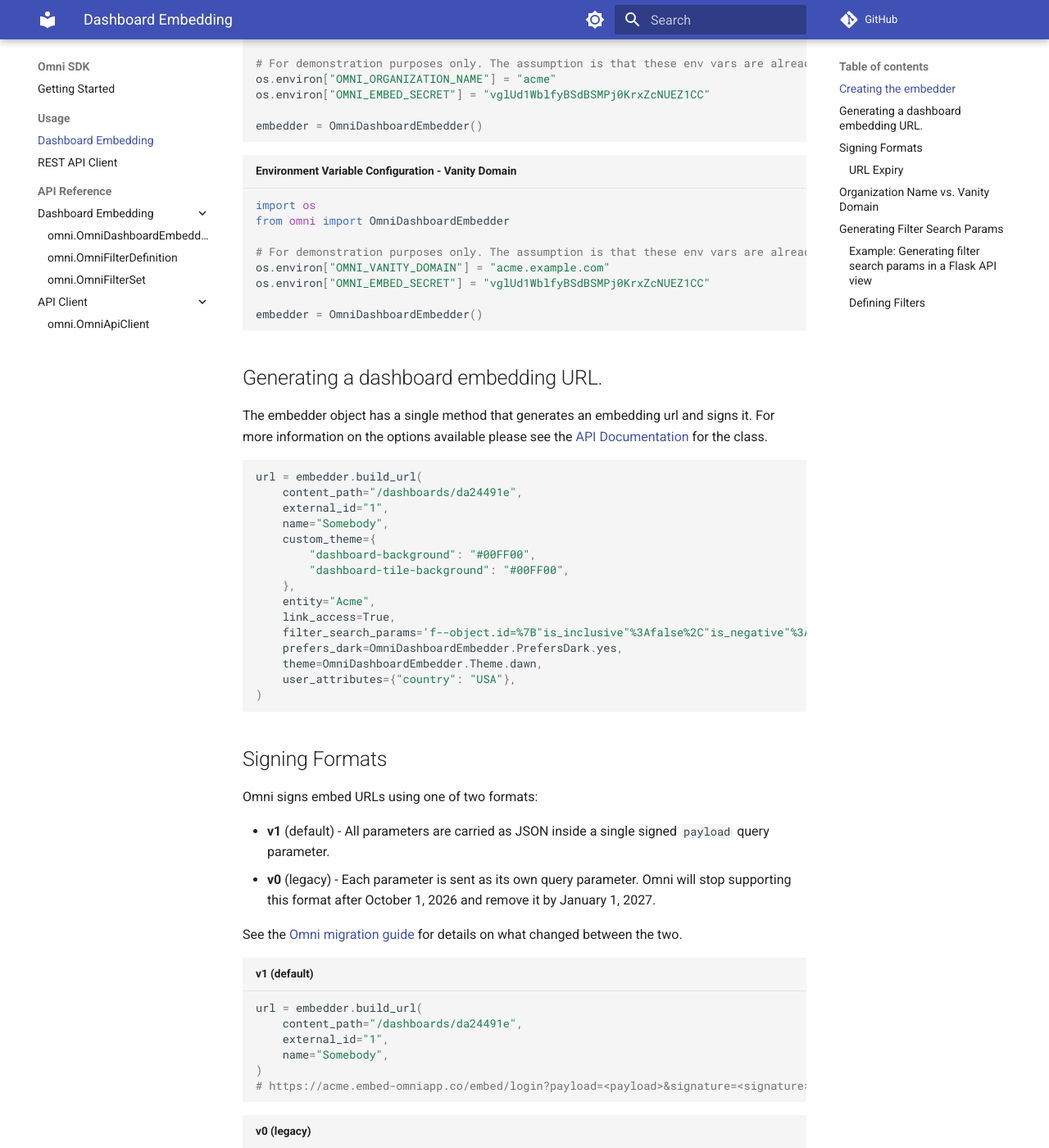
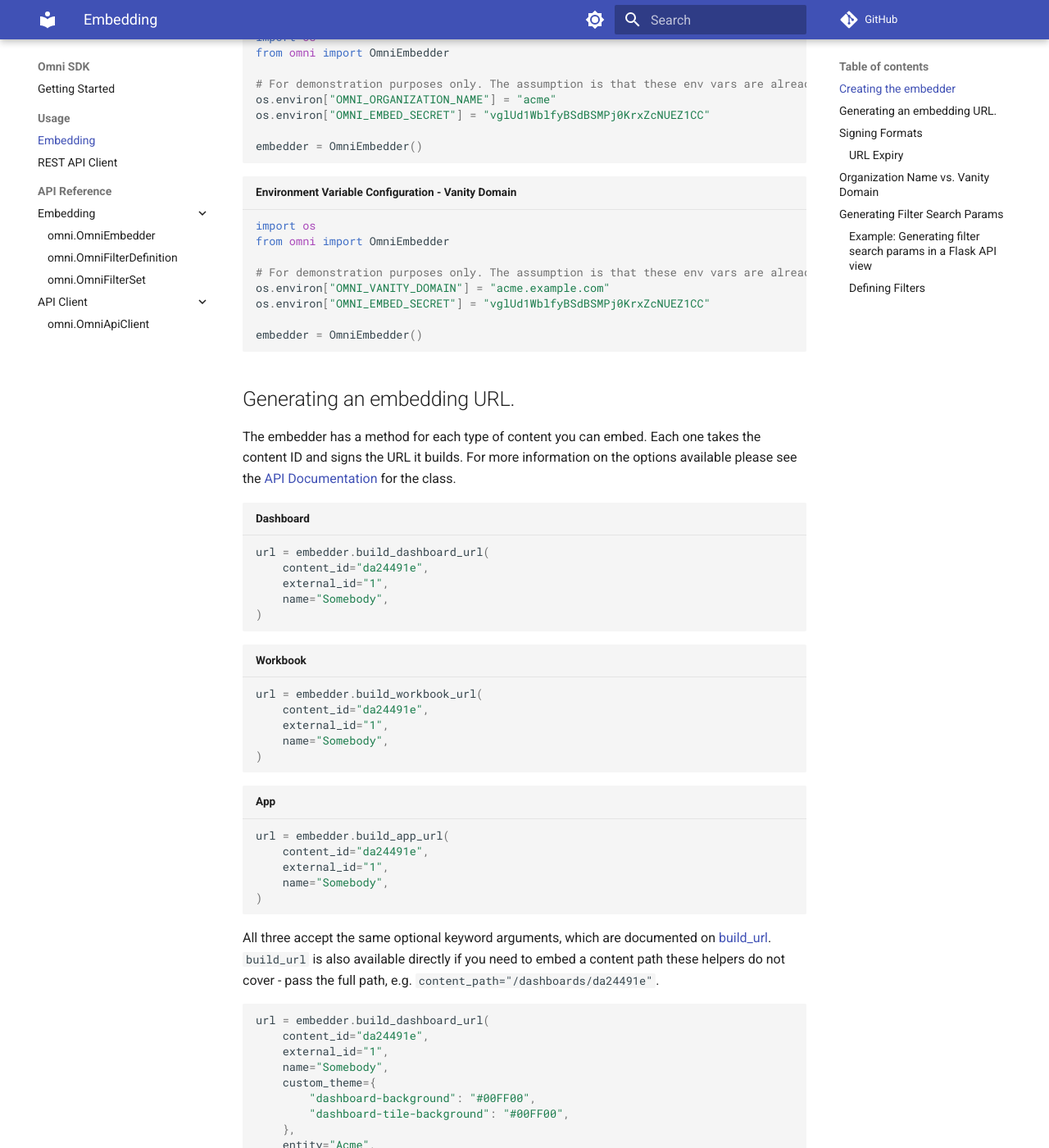
Before and after one commit to camoag/omni-sdk, an MkDocs documentation site: the page built from docs/usage/embedding.md, in a window 1280 px wide and 1400 px high, scrolled down 765 px. Shown: the whole window at 82% size. Built offline with MkDocs 1.6.1 and Material for MkDocs 9.7.7, drawn with Linux system fonts in a browser that asks for light colours; comment, search, counter and statistics services are not loaded; the version menu is left out; some of the changed text lies outside the part shown.

Commit message:
Adopt Omni TypeScript SDK convention for more easily embedding workbooks + apps

````diff
--- a/docs/usage/dashboard_embedding.md
+++ b/docs/usage/embedding.md
@@ -6,47 +7,77 @@ Configuration of the client can be handled using kwargs or environment variables
 the embedder using your organization name or a vanity domain, more info on these options is below.
 
 ```python title="Kwarg Configuration - Organization Name"
-from omni import OmniDashboardEmbedder
+from omni import OmniEmbedder
 
-embedder = OmniDashboardEmbedder(organization_name="acme", embed_secret="vglUd1WblfyBSdBSMPj0KrxZcNUEZ1CC")
+embedder = OmniEmbedder(organization_name="acme", embed_secret="vglUd1WblfyBSdBSMPj0KrxZcNUEZ1CC")
 ```
 
 ```python  title="Kwarg Configuration - Vanity Domain"
-from omni import OmniDashboardEmbedder
+from omni import OmniEmbedder
 
-embedder = OmniDashboardEmbedder(vanity_domain="acme.example.com", embed_secret="vglUd1WblfyBSdBSMPj0KrxZcNUEZ1CC")
+embedder = OmniEmbedder(vanity_domain="acme.example.com", embed_secret="vglUd1WblfyBSdBSMPj0KrxZcNUEZ1CC")
 ```
 
 
 ```python title="Environment Variable Configuration - Organization Name"
 import os
-from omni import OmniDashboardEmbedder
+from omni import OmniEmbedder
 
 # For demonstration purposes only. The assumption is that these env vars are already set.
 os.environ["OMNI_ORGANIZATION_NAME"] = "acme"
 os.environ["OMNI_EMBED_SECRET"] = "vglUd1WblfyBSdBSMPj0KrxZcNUEZ1CC"
 
-embedder = OmniDashboardEmbedder()
+embedder = OmniEmbedder()
 ```
 
 ```python title="Environment Variable Configuration - Vanity Domain"
 import os
-from omni import OmniDashboardEmbedder
+from omni import OmniEmbedder
 
 # For demonstration purposes only. The assumption is that these env vars are already set.
 os.environ["OMNI_VANITY_DOMAIN"] = "acme.example.com"
 os.environ["OMNI_EMBED_SECRET"] = "vglUd1WblfyBSdBSMPj0KrxZcNUEZ1CC"
 
-embedder = OmniDashboardEmbedder()
+embedder = OmniEmbedder()
 ```
 
-## Generating a dashboard embedding URL.
-The embedder object has a single method that generates an embedding url and signs it. For more information on the
-options available please see the [API Documentation](../api/OmniDashboardEmbedder.md#omni.OmniDashboardEmbedder.build_url) for the class.
+## Generating an embedding URL.
+The embedder has a method for each type of content you can embed. Each one takes the content ID and signs the URL
+it builds. For more information on the options available please see the
+[API Documentation](../api/OmniEmbedder.md) for the class.
+
+```python title="Dashboard"
+url = embedder.build_dashboard_url(
+    content_id="da24491e",
+    external_id="1",
+    name="Somebody",
+)
+```
+
+```python title="Workbook"
+url = embedder.build_workbook_url(
+    content_id="da24491e",
+    external_id="1",
+    name="Somebody",
+)
+```
+
+```python title="App"
+url = embedder.build_app_url(
+    content_id="da24491e",
+    external_id="1",
+    name="Somebody",
+)
+```
+
+All three accept the same optional keyword arguments, which are documented on
+[build_url](../api/OmniEmbedder.md#omni.OmniEmbedder.build_url). `build_url` is also available
+directly if you need to embed a content path these helpers do not cover - pass the full path, e.g.
+`content_path="/dashboards/da24491e"`.
 
 ```python
-url = embedder.build_url(
-    content_path="/dashboards/da24491e",
+url = embedder.build_dashboard_url(
+    content_id="da24491e",
     external_id="1",
     name="Somebody",
     custom_theme={
@@ -56,8 +87,8 @@ url = embedder.build_url(
     entity="Acme",
     link_access=True,
     filter_search_params='f--object.id=%7B"is_inclusive"%3Afalse%2C"is_negative"%3Afalse%2C"kind"%3A"EQUALS"%2C"type"%3A"number"%2C"values"%3A%5B"1"%5D%7D'
-    prefers_dark=OmniDashboardEmbedder.PrefersDark.yes,
-    theme=OmniDashboardEmbedder.Theme.dawn,
+    prefers_dark=OmniEmbedder.PrefersDark.yes,
+    theme=OmniEmbedder.Theme.dawn,
     user_attributes={"country": "USA"},
 )
 ```
@@ -74,8 +105,8 @@ See the [Omni migration guide](https://docs.omni.co/embed/setup/standard-sso/mig
 changed between the two.
 
 ```python title="v1 (default)"
-url = embedder.build_url(
-    content_path="/dashboards/da24491e",
+url = embedder.build_dashboard_url(
+    content_id="da24491e",
     external_id="1",
     name="Somebody",
 )
@@ -83,8 +114,8 @@ url = embedder.build_url(
 ```
 
 ```python title="v0 (legacy)"
-url = embedder.build_url(
-    content_path="/dashboards/da24491e",
+url = embedder.build_dashboard_url(
+    content_id="da24491e",
     external_id="1",
     name="Somebody",
     signing_version="v0",
@@ -99,8 +130,8 @@ the time the URL is generated. Use the `expires_in` kwarg to set a different lif
 days (604800 seconds).
 
 ```python
-url = embedder.build_url(
-    content_path="/dashboards/da24491e",
+url = embedder.build_dashboard_url(
+    content_id="da24491e",
     external_id="1",
     name="Somebody",
     expires_in=3600,  # Valid for one hour.
@@ -117,11 +148,11 @@ expiry.
 
 ## Organization Name vs. Vanity Domain
 
-The OmniDashboardEmbedder can be instantiated using either the `organization_name` or `vanity_domain` kwargs.
+The OmniEmbedder can be instantiated using either the `organization_name` or `vanity_domain` kwargs.
 Instantiating with `organization_name` uses the standard Omni endpoint for the embedded dashboard URL. Alternatively,
 Omni supports configuring a vanity domain to host embedded dashboards. You can learn about its advantages and setup
 instructions [here](https://docs.omni.co/embed/customization/vanity-domains). Once your vanity domain is
-set up, you can instantiate the OmniDashboardEmbedder with it to generate the correct URLs.
+set up, you can instantiate the OmniEmbedder with it to generate the correct URLs.
 
 ## Generating Filter Search Params
 
@@ -146,7 +177,7 @@ allows you to pass the Flask `requests.args` directly.
 ```python title="myapp/views.py"
 from myapp import app
 from flask import request
-from omni import OmniDashboardEmbedder, OmniFilterSet, OmniFilterDefinition
+from omni import OmniEmbedder, OmniFilterSet, OmniFilterDefinition
 
 
 @app.route("/omni_dashboard_url/")
@@ -171,9 +202,9 @@ def get_omni_dashboard_url():
     # request.args == {"latitude": 33.555, "longitude": -117.602, "distance": 10}
     filter_search_params = filter_set.get_filter_search_params(request.args)
 
-    embedder = OmniDashboardEmbedder(organization_name="acme", embed_secret="vglUd1WblfyBSdBSMPj0KrxZcNUEZ1CC")
-    url = embedder.build_url(
-        content_path="/dashboards/da24491e",
+    embedder = OmniEmbedder(organization_name="acme", embed_secret="vglUd1WblfyBSdBSMPj0KrxZcNUEZ1CC")
+    url = embedder.build_dashboard_url(
+        content_id="da24491e",
         external_id="1",
         name="Somebody",
         filter_search_params=filter_search_params
--- a/mkdocs.yml
+++ b/mkdocs.yml
@@ -53,11 +53,11 @@ extra:
 nav:
   - Getting Started: index.md
   - Usage:
-    - Dashboard Embedding: usage/dashboard_embedding.md
+    - Embedding: usage/embedding.md
     - REST API Client: usage/api_client.md
   - API Reference:
-    - Dashboard Embedding:
-      - omni.OmniDashboardEmbedder: api/OmniDashboardEmbedder.md
+    - Embedding:
+      - omni.OmniEmbedder: api/OmniEmbedder.md
       - omni.OmniFilterDefinition: api/OmniFilterDefinition.md
       - omni.OmniFilterSet: api/OmniFilterSet.md
     - API Client:
````
Also changed, not shown: other parts of docs/usage/embedding.md (+2 -1 lines), docs/api/OmniDashboardEmbedder.md (deleted, +0 -1 lines), docs/api/OmniEmbedder.md (added, +1 -0 lines), docs/index.md (+1 -1 lines), src/omni/__init__.py (+7 -1 lines), 2 other files.
